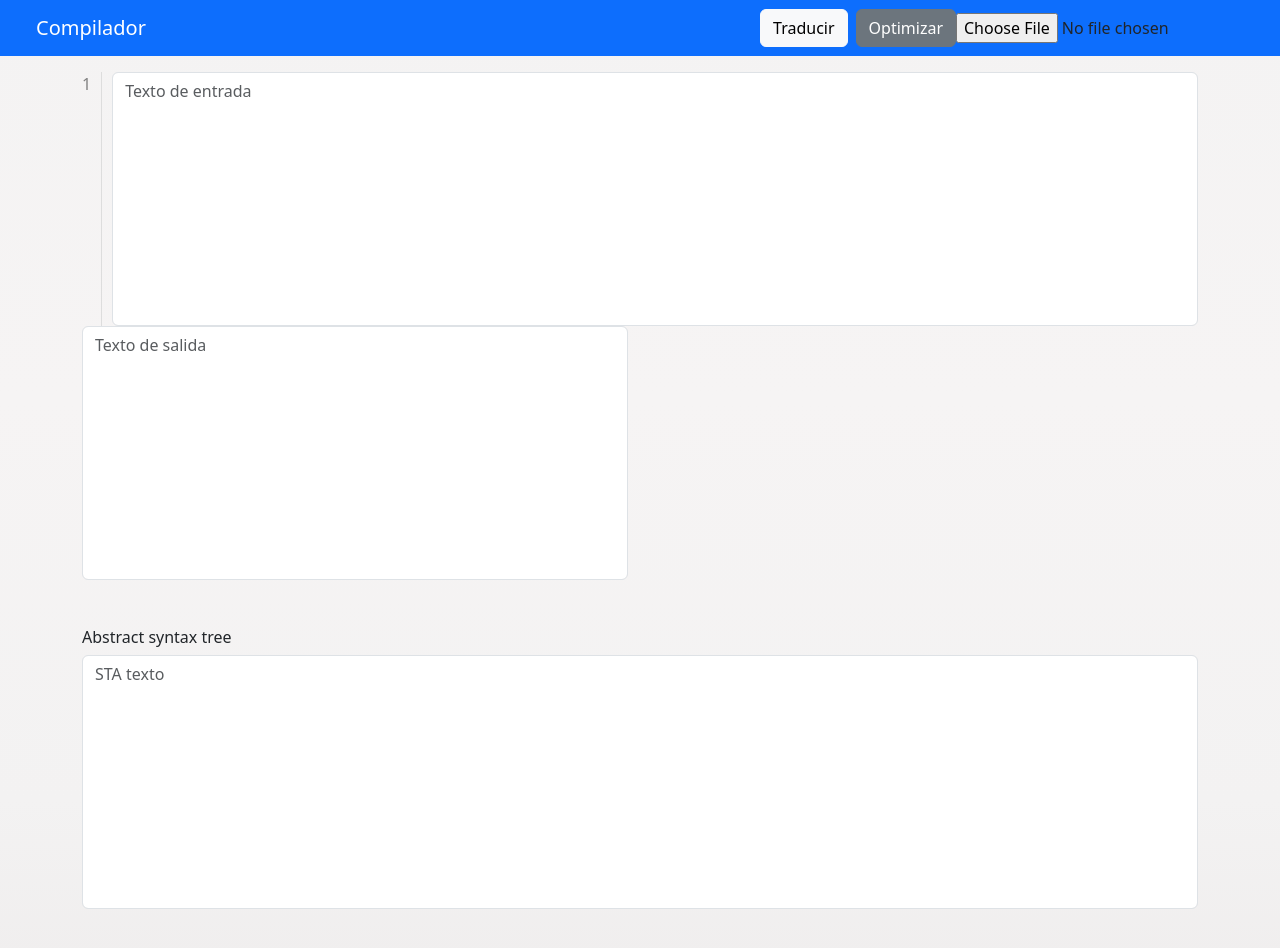
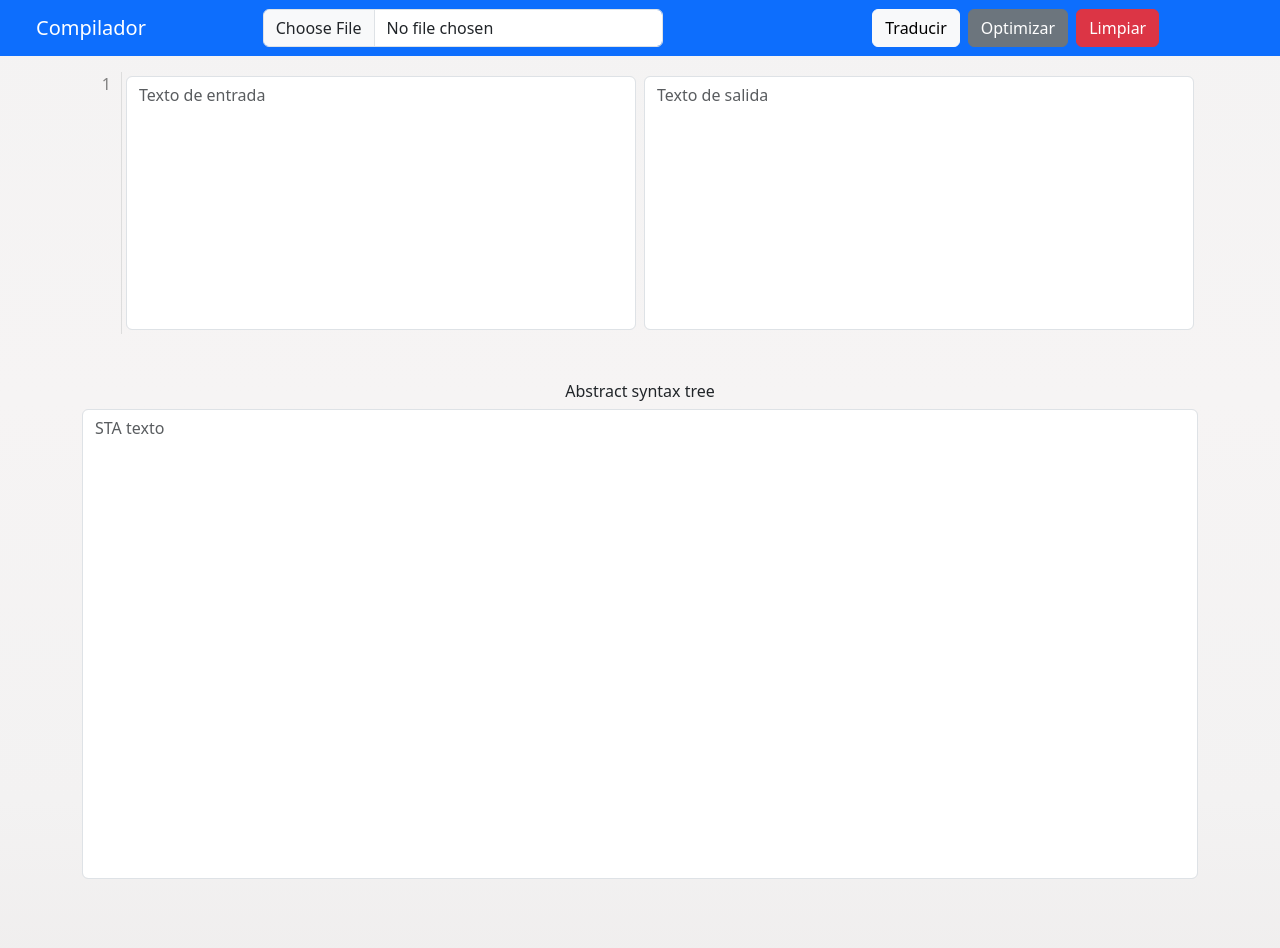
Before and after one commit to MelanniTzul/Fase1Compi2, a plain HTML site: page index.html in a window 1280 px wide. Drawn offline with nearby package versions, Linux system fonts and the light colour scheme.

Commit message:
Add table and add fuction clear

```diff
--- a/css/styles.css
+++ b/css/styles.css
@@ -15,10 +15,10 @@ body {
 }
 .textarea-container {
     display: flex;
-    width: 100%;
+    /* width: 100%; */
 }
 textarea {
-    width: 100%;
+    /* width: 100%; */
     box-sizing: border-box;
     resize: none;
 }
--- a/html/navbar.html
+++ b/html/navbar.html
@@ -2,10 +2,13 @@
 <nav class="navbar navbar-expand-lg navbar-light bg-primary">
     <div class="container-fluid">
         <a class="navbar-brand ms-4 text-bg-primary" href="#">Compilador</a>
-        <div class="collapse navbar-collapse justify-content-end">
-            <button type="button" class="btn btn-light me-2" onclick="saludo()">Traducir</button>
-            <button type="button" class="btn btn-secondary" onclick="optimizar()">Optimizar</button>
-            <input type="file" id="fileInput" class="form-control-file" onchange="CargarArchivo()">
+        <div class="collapse navbar-collapse justify-content-center">
+            <input style="width: 400px;" type="file" class="form-control me-2" id="fileInput" aria-describedby="fileInput" aria-label="Upload" onchange="CargarArchivo()">
+        </div>
+        <div class="collapse navbar-collapse justify-content-center">
+            <button type="button" class="btn btn-light me-2" onclick="salud()">Traducir</button>
+            <button type="button" class="btn btn-secondary me-2" onclick="optimizar()">Optimizar</button>
+            <button type="button" id="btnLimpiar" class="btn btn-danger me-2" onclick="limpiar()">Limpiar</button>
         </div>
     </div>
 </nav>
--- a/html/tabs.html
+++ b/html/tabs.html
@@ -1,6 +1,6 @@
-<div class="row">
-    <h6>Abstract syntax tree</h6>
+<div class="row flex justify-content-center">
+    <h6 class="flex text-center">Abstract syntax tree</h6>
     <div class="col-12">
-        <textarea class="form-control" rows="10" placeholder="STA texto"></textarea>
+        <textarea class="form-control" rows="19" placeholder="STA texto"></textarea>
     </div>
 </div>
--- a/html/textareas.html
+++ b/html/textareas.html
@@ -1,9 +1,10 @@
-<div class="row">
-    <div class="col-6 textarea-container">
-        <div class="line-numbers" id="lineNumbers"></div>
-        <textarea id="textoEntrada" class="form-control" rows="10" placeholder="Texto de entrada" oninput="actualizarLineas()"></textarea>
+<div class="row-2 d-flex justify-content-center">
+    <div class="p-1 col-6 textarea-container" style="max-height: 300px; overflow-y: hidden; position: relative;">
+        <div class="line-numbers" id="lineNumbers" style="position: absolute; left: 0; top: 0; bottom: 0; width: 40px; overflow-y: hidden;"></div>
+        <textarea id="textoEntrada" class="form-control" style="margin-left: 40px; overflow-y: scroll;" rows="10" placeholder="Texto de entrada" oninput="actualizarLineas()" onscroll="syncScroll()"></textarea>
     </div>
-    <div class="col-6">
+
+    <div class="p-1 col-6 flex">
         <textarea class="form-control" rows="10" placeholder="Texto de salida"></textarea>
     </div>
 </div>
--- a/scripts.js
+++ b/scripts.js
@@ -13,18 +13,19 @@ fetch('html/tabs.html')
     .then(response => response.text())
     .then(data => document.getElementById('tabs').innerHTML = data);
 
-function saludo() {
-    alert("hola Douglas");
-}
 
 function optimizar() {
     alert("Optimizado con exito xd");
 }
+function salud(){
+    alert("funciona mel");
+ }
+
 
 function CargarArchivo() {
+
     const fileInput = document.getElementById('fileInput');
     const textarea = document.getElementById('textoEntrada');
-
     const file = fileInput.files[0];
     if (file) {
         const reader = new FileReader();
@@ -35,8 +36,13 @@ function CargarArchivo() {
         };
 
         reader.readAsText(file);
-        alert("Archivo cargado con exito");
     }
+}
+function limpiar() {
+    const textarea = document.getElementById('textoEntrada');
+    textarea.value = '';
+    fileInput.value = '';
+    actualizarLineas();
 }
 
 function actualizarLineas() {
@@ -44,4 +50,11 @@ function actualizarLineas() {
     const lineNumbers = document.getElementById('lineNumbers');
     const lines = textarea.value.split('\n').length;
     lineNumbers.innerHTML = Array.from({ length: lines }, (_, i) => i + 1).join('<br>');
+    syncScroll();
 }
+
+function syncScroll() {
+    const textarea = document.getElementById('textoEntrada');
+    const lineNumbers = document.getElementById('lineNumbers');
+    lineNumbers.scrollTop = textarea.scrollTop;
+}
```
